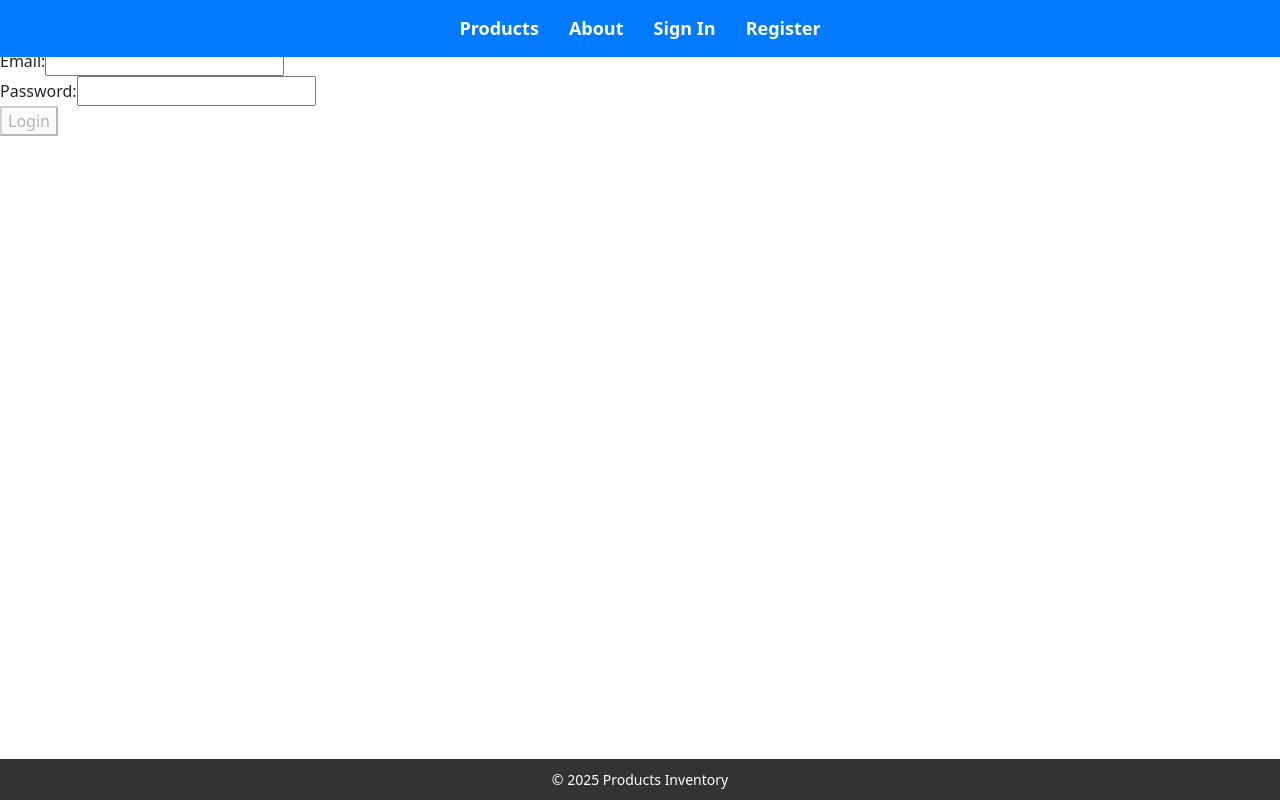
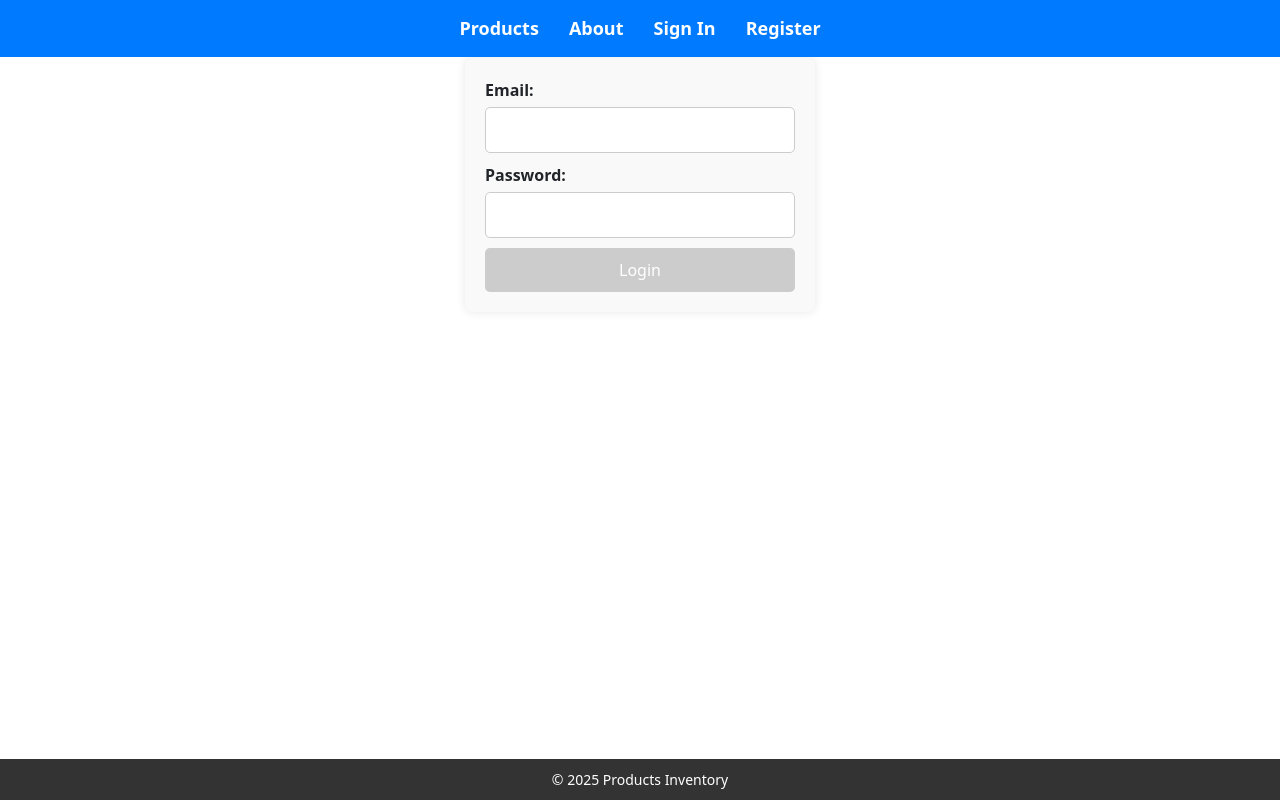
Before and after one commit to Rahulramanandi/CapstoneProject, an Angular app: page /inventory in a window 1280 px wide. Both pictures are taken after typing "Sample" into the empty fields and a click on the button "Add Product". Built offline with nearby package versions, Linux system fonts and the light colour scheme; data requests are answered from the project's data file.

Commit message:
Update sign-in.component.css

```diff
--- a/src/app/features/auth/sign-in/sign-in.component.css
+++ b/src/app/features/auth/sign-in/sign-in.component.css
@@ -0,0 +1,84 @@
+/* Center the form */
+form {
+    width: 100%;
+    max-width: 350px;
+    margin: 20px auto;
+    padding: 20px;
+    background: #f9f9f9;
+    border-radius: 8px;
+    box-shadow: 0 0 10px rgba(0, 0, 0, 0.1);
+}
+
+/* Headings */
+h2 {
+    text-align: center;
+    color: #333;
+}
+
+/* Label Styling */
+label {
+    display: block;
+    font-weight: bold;
+    margin-bottom: 5px;
+}
+
+/* Input Fields */
+input {
+    width: 100%;
+    padding: 10px;
+    margin-bottom: 10px;
+    border: 1px solid #ccc;
+    border-radius: 5px;
+    font-size: 16px;
+}
+
+/* Highlight input when focused */
+input:focus {
+    border-color: #007bff;
+    outline: none;
+}
+
+/* Error messages */
+small {
+    color: red;
+    font-size: 14px;
+    display: block;
+    margin-top: -8px;
+    margin-bottom: 10px;
+}
+
+/* Error Message Box */
+.error-message {
+    background: #ffcccc;
+    color: #d8000c;
+    padding: 10px;
+    border-radius: 5px;
+    text-align: center;
+    margin-bottom: 10px;
+}
+
+/* Submit Button */
+button {
+    width: 100%;
+    padding: 10px;
+    font-size: 16px;
+    background: #007bff;
+    color: white;
+    border: none;
+    border-radius: 5px;
+    cursor: pointer;
+    transition: background 0.3s ease;
+}
+
+/* Disabled button */
+button:disabled {
+    background: #ccc;
+    cursor: not-allowed;
+}
+
+/* Responsive Design */
+@media (max-width: 500px) {
+    form {
+        width: 90%;
+    }
+}
```
